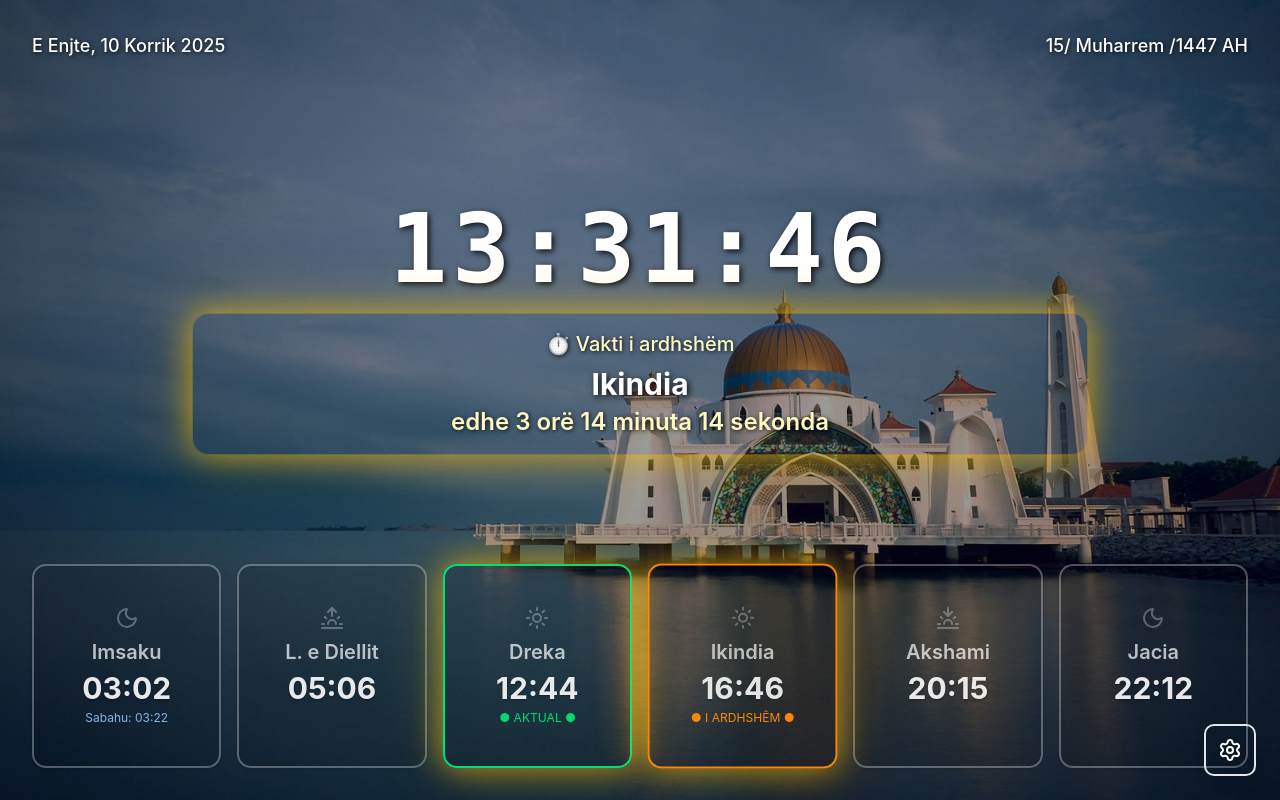
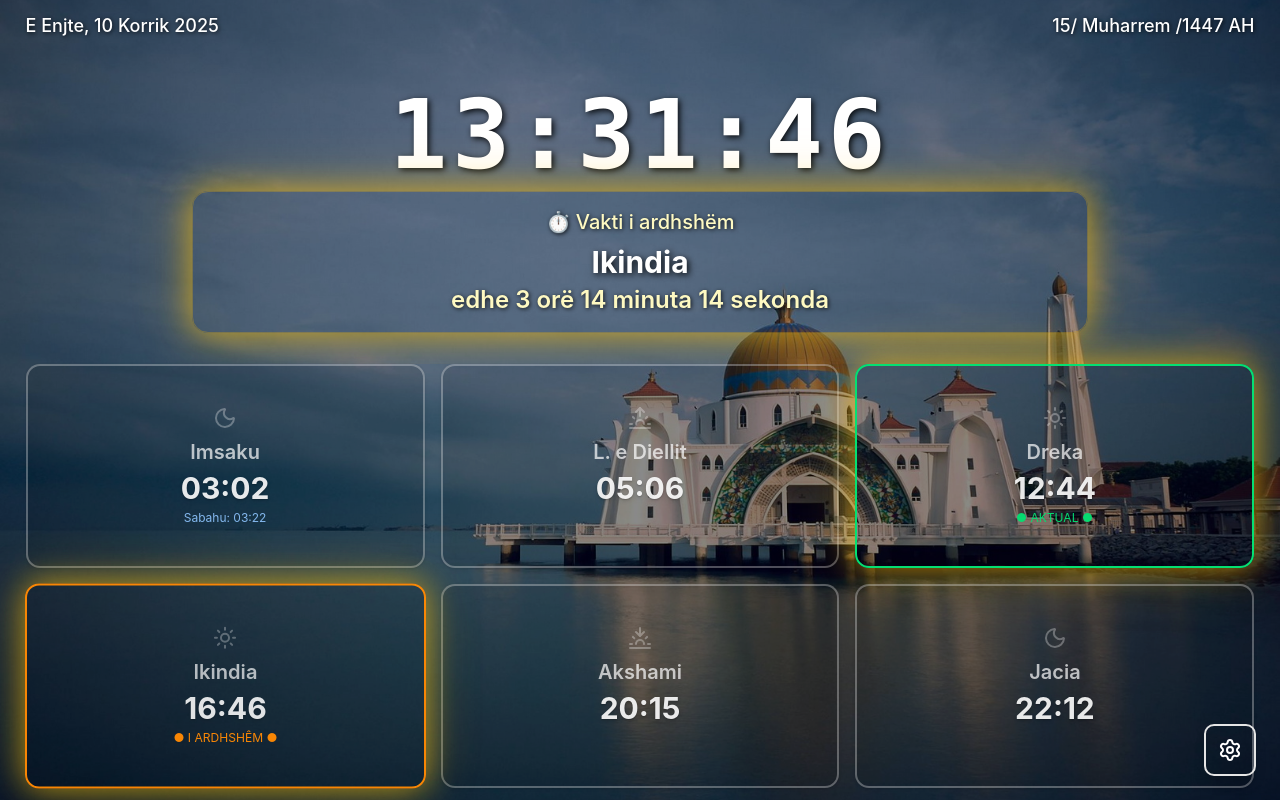
Before and after one commit to rem7i/tvreactakvim, a React (Vite) app: page / in a window 1280 px wide. Built offline with nearby package versions, Linux system fonts and the light colour scheme.

Commit message:
Refactor App component and update imports
issues

```diff
--- a/src/App.jsx
+++ b/src/App.jsx
@@ -286,7 +286,7 @@ function App() {
 
   return (
     <div
-      className="min-h-screen bg-cover bg-center bg-no-repeat relative transition-all duration-1000"
+      className="viewport-fit bg-cover bg-center bg-no-repeat relative transition-all duration-1000"
       style={{
         backgroundImage: `url(${backgroundImage || mosqueBg})`,
         backgroundSize: 'cover',
@@ -295,33 +295,33 @@ function App() {
     >
       <div className="absolute inset-0 bg-black/40" />
 
-      <div className="relative z-10 p-8 text-white min-h-screen flex flex-col">
+      <div className="relative z-10 tv-responsive-padding text-white viewport-fit flex flex-col">
         {/* Top Bar with Dates */}
-        <div className="flex justify-between items-start mb-8">
-          <div className="text-lg font-medium text-shadow-lg">
+        <div className="flex justify-between items-start mb-4">
+          <div className="text-lg font-medium text-shadow-lg date-display">
             {formatAlbanianDate(currentTime)}
           </div>
-          <div className="text-lg font-medium text-shadow-lg">
+          <div className="text-lg font-medium text-shadow-lg date-display">
             {formatIslamicDate(currentTime)}
           </div>
         </div>
 
         {/* Center Content */}
-        <div className="flex-1 flex flex-col justify-center items-center px-2">
+        <div className="flex-viewport flex flex-col justify-center items-center px-2">
           {/* Large Clock */}
-          <div className="text-center mb-4">
-            <div className="text-8xl font-mono font-bold text-shadow-xl tracking-wider">
+          <div className="text-center mb-2">
+            <div className="text-8xl font-mono font-bold text-shadow-xl tracking-wider clock-display">
               {currentTime.toLocaleTimeString('en-GB')}
             </div>
           </div>
           <div className="max-w-4xl w-full">
             {showCountdown ? (
-              <div className="text-center w-full p-4 rounded-2xl backdrop-transparent border border-yellow-500/30 shadow-2xl prayer-glow tv-transition">
+              <div className="text-center w-full p-4 rounded-2xl backdrop-transparent border border-yellow-500/30 shadow-2xl prayer-glow tv-transition countdown-display">
                 <div className="text-xl font-medium mb-2 text-yellow-100 text-shadow-lg">&#9201; Vakti i ardhsh&#235;m</div>
-                <p className="text-3xl font-bold mb-1 text-white text-shadow-xl">
+                <p className="text-3xl font-bold mb-1 text-white text-shadow-xl countdown-text">
                   {prayerNames[next]}
                 </p>
-                <p className="text-2xl font-semibold text-yellow-100 text-shadow-lg">
+                <p className="text-2xl font-semibold text-yellow-100 text-shadow-lg countdown-text">
                   edhe {(() => {
                     // Calculate time until next prayer
                     const now = currentTime;
@@ -350,10 +350,10 @@ function App() {
                 </p>
               </div>
             ) : (
-              <div className="text-center w-full p-4 rounded-2xl backdrop-transparent border border-yellow-500/30 shadow-2xl prayer-glow tv-transition">
+              <div className="text-center w-full p-4 rounded-2xl backdrop-transparent border border-yellow-500/30 shadow-2xl prayer-glow tv-transition countdown-display">
                 {formData.announcementContent ? (
                   <>
-                    <p className="text-3xl font-bold mb-1 text-white text-shadow-xl">
+                    <p className="text-3xl font-bold mb-1 text-white text-shadow-xl countdown-text">
                       {formData.announcementContent}
                     </p>
                     {formData.announcementTitle && (
@@ -364,7 +364,7 @@ function App() {
                   </>
                 ) : (
                   <>
-                    <p className="text-3xl font-bold mb-1 text-white text-shadow-xl">
+                    <p className="text-3xl font-bold mb-1 text-white text-shadow-xl countdown-text">
                       {currentQuote.text}
                     </p>
                     <p className="text-lg font-semibold text-yellow-100 text-shadow-lg">
@@ -379,17 +379,17 @@ function App() {
         {/* Info Row - Mosque and Imam */}
         {(formData.mosqueName || formData.location || formData.imam) && (
           <div className="flex justify-between items-center w-full px-8 pb-2">
-            <div className="text-green-300 font-semibold text-xl">
+            <div className="text-green-300 font-semibold text-xl info-text">
               {formData.mosqueName && <>🕌 {formData.mosqueName}</>}
               {formData.location && <span className="ml-2 text-white font-normal">{formData.location}</span>}
             </div>
-            <div className="text-blue-300 font-semibold text-xl">
+            <div className="text-blue-300 font-semibold text-xl info-text">
               {formData.imam && <>🎓 {formData.imam}</>}
             </div>
           </div>
         )}
         {/* Bottom Prayer Times */}
-          <div className="grid grid-cols-6 gap-4">
+          <div className="grid grid-cols-6 gap-4 prayer-times-grid prayer-times-scrollable smooth-scroll">
             {Object.entries(todaysPrayerTimes)
               .filter(([prayer]) => prayer !== 'sabahu') // Exclude sabahu from the main cards
               .map(([prayer, time]) => {
@@ -400,15 +400,15 @@ function App() {
                 return (
                   <Card
                     key={prayer}
-                    className={`bg-black/10 backdrop-transparent border-2 transition-all duration-300 ${
+                    className={`bg-black/10 backdrop-transparent border-2 transition-all duration-300 prayer-card ${
                       isActive ? 'border-green-400 prayer-glow' :
                       isNext ? 'border-orange-400 gentle-pulse prayer-glow tv-transition' : 'border-white/30'
                     }`}
                   >
                     <CardContent className="p-4 text-center">
-                      <Icon className="w-6 h-6 mx-auto mb-2 opacity-30 text-white text-shadow-sm" />
-                      <div className="text-xl font-semibold text-white/70 mb-1">{prayerNames[prayer]}</div>
-                      <div className="text-3xl text-white/90 text-shadow-md font-bold">{time}</div>
+                      <Icon className="w-6 h-6 mx-auto mb-2 opacity-30 text-white text-shadow-sm lucide-icon" />
+                      <div className="text-xl font-semibold text-white/70 mb-1 prayer-name">{prayerNames[prayer]}</div>
+                      <div className="text-3xl text-white/90 text-shadow-md font-bold prayer-time">{time}</div>
                       {prayer === 'imsaku' && todaysPrayerTimes.sabahu && (
                         <div className="text-xs text-blue-300 mt-1 opacity-90">Sabahu: {todaysPrayerTimes.sabahu}</div>
                       )}
```
